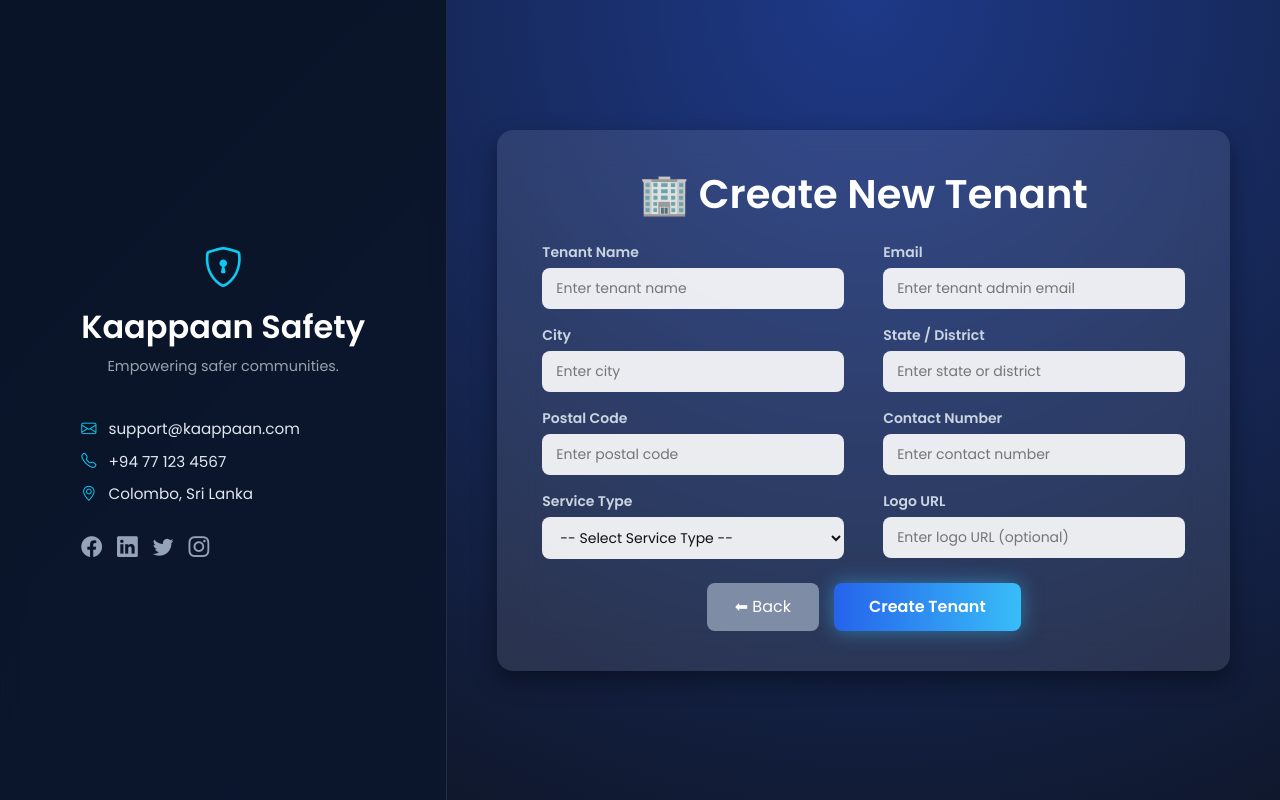
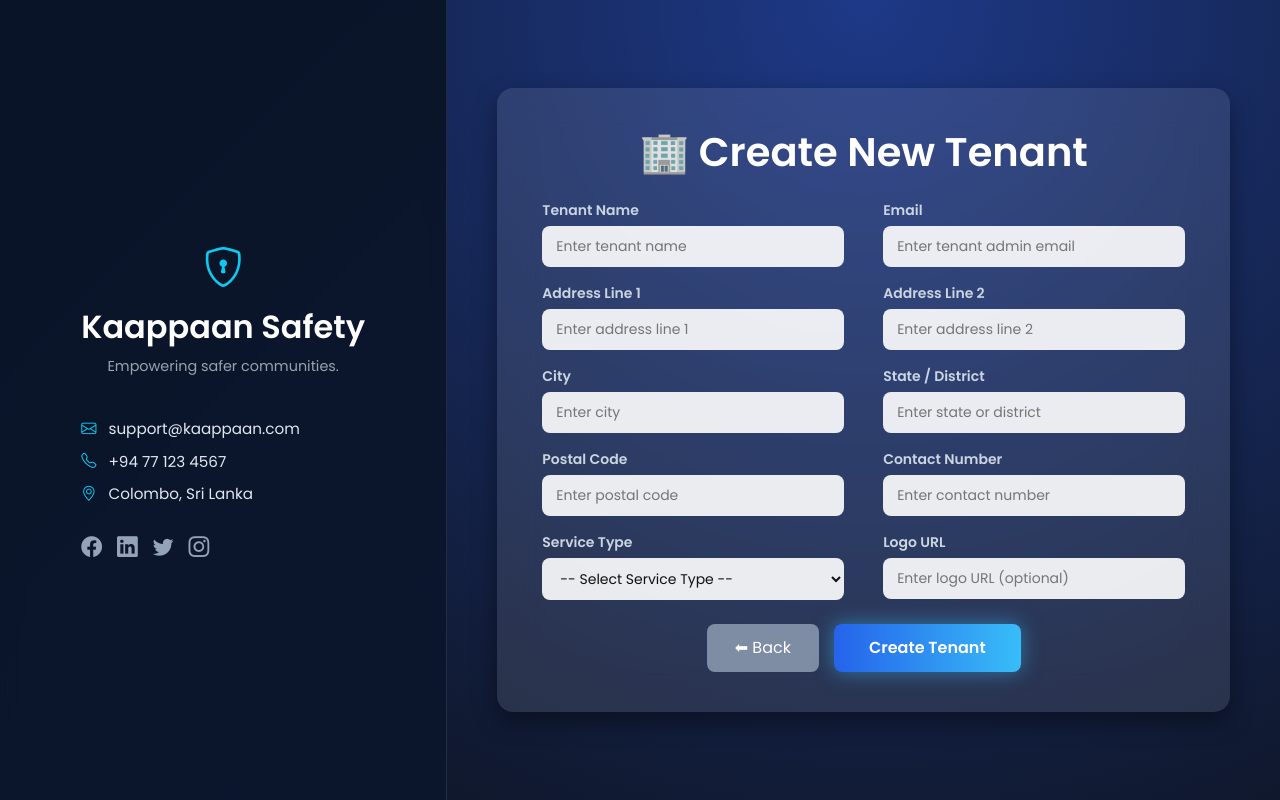
Before and after one commit to Loki807/KaappaaPlusWeb, an Angular app: page /tenant-create in a window 1280 px wide. Built offline with nearby package versions, Linux system fonts and the light colour scheme.

Commit message:
chagestenatcreate

```diff
--- a/src/app/core/features/SuperAdmin/tenant-create/tenant-create.html
+++ b/src/app/core/features/SuperAdmin/tenant-create/tenant-create.html
@@ -42,6 +42,17 @@
 
         <div class="row">
       <div class="col">
+        <label>Address Line 1</label>
+        <input formControlName="addressLine1" type="text" placeholder="Enter address line 1" />
+      </div>
+      <div class="col">
+        <label>Address Line 2</label>
+        <input formControlName="addressLine2" type="text" placeholder="Enter address line 2" />
+      </div>
+    </div>
+
+    <div class="row">
+      <div class="col">
         <label>City</label>
         <input formControlName="city" type="text" placeholder="Enter city" />
       </div>
@@ -50,6 +61,7 @@
         <input formControlName="stateOrDistrict" type="text" placeholder="Enter state or district" />
       </div>
     </div>
+
 
         <div class="row">
           <div class="col">
```
Lines whose indentation alone changed are shown as unchanged.
